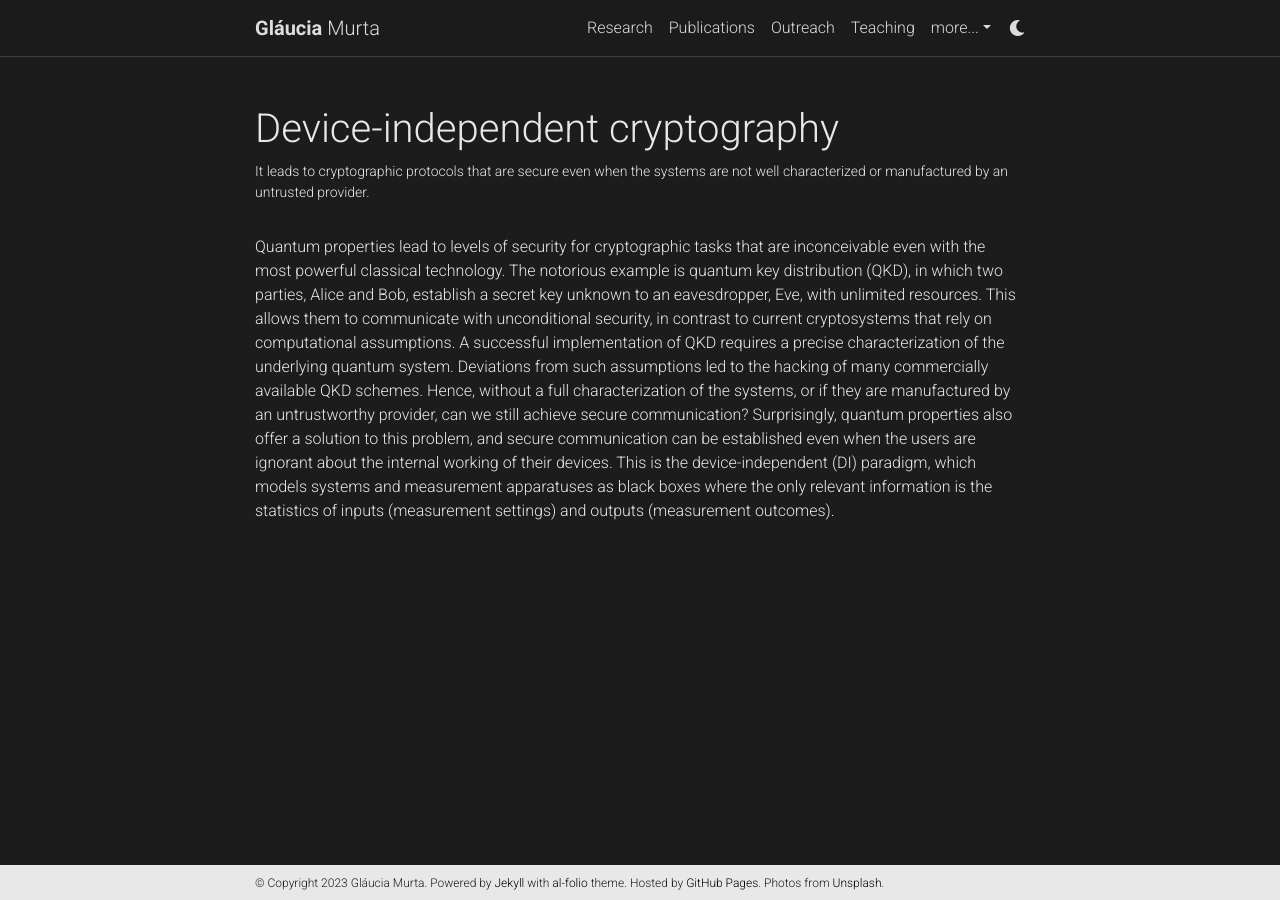
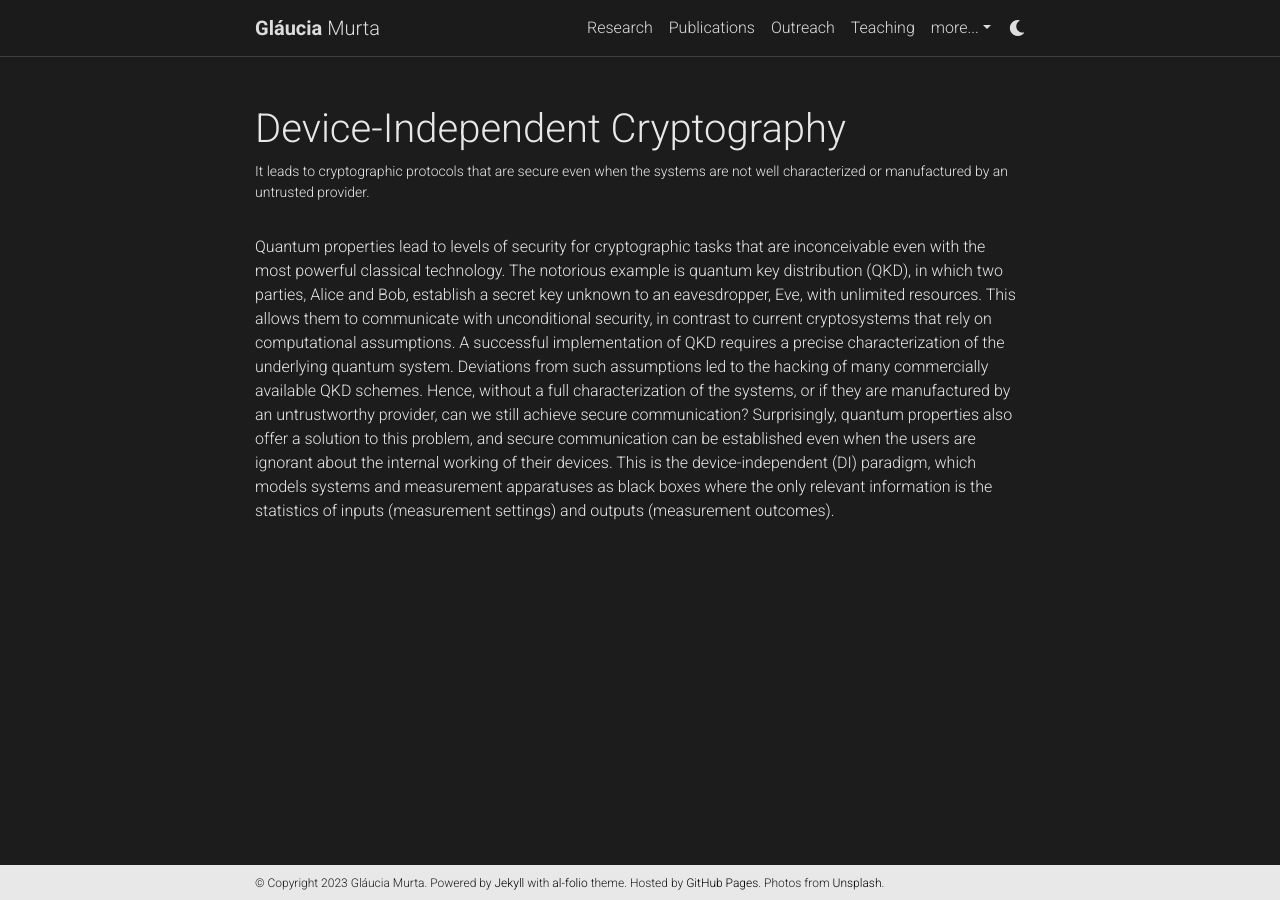
Before and after one commit to glauciamg/glauciamg.github.io, a Jekyll site: the page built from _projects/1_project.md, in a window 1280 px wide. Built offline with Jekyll 4.4.1, drawn with Linux system fonts in a browser that asks for light colours; comment, search, counter and statistics services are not loaded; a style sheet for code colours, icons or effects is not loaded.

```diff
--- a/_projects/1_project.md
+++ b/_projects/1_project.md
@@ -1,6 +1,6 @@
 ---
 layout: page
-title: Device-independent cryptography
+title: Device-Independent Cryptography
 description: It leads to cryptographic protocols that are secure even when the systems are not well characterized or manufactured by an untrusted provider.
 img: assets/img/diqkd.png
 importance: 1
```
